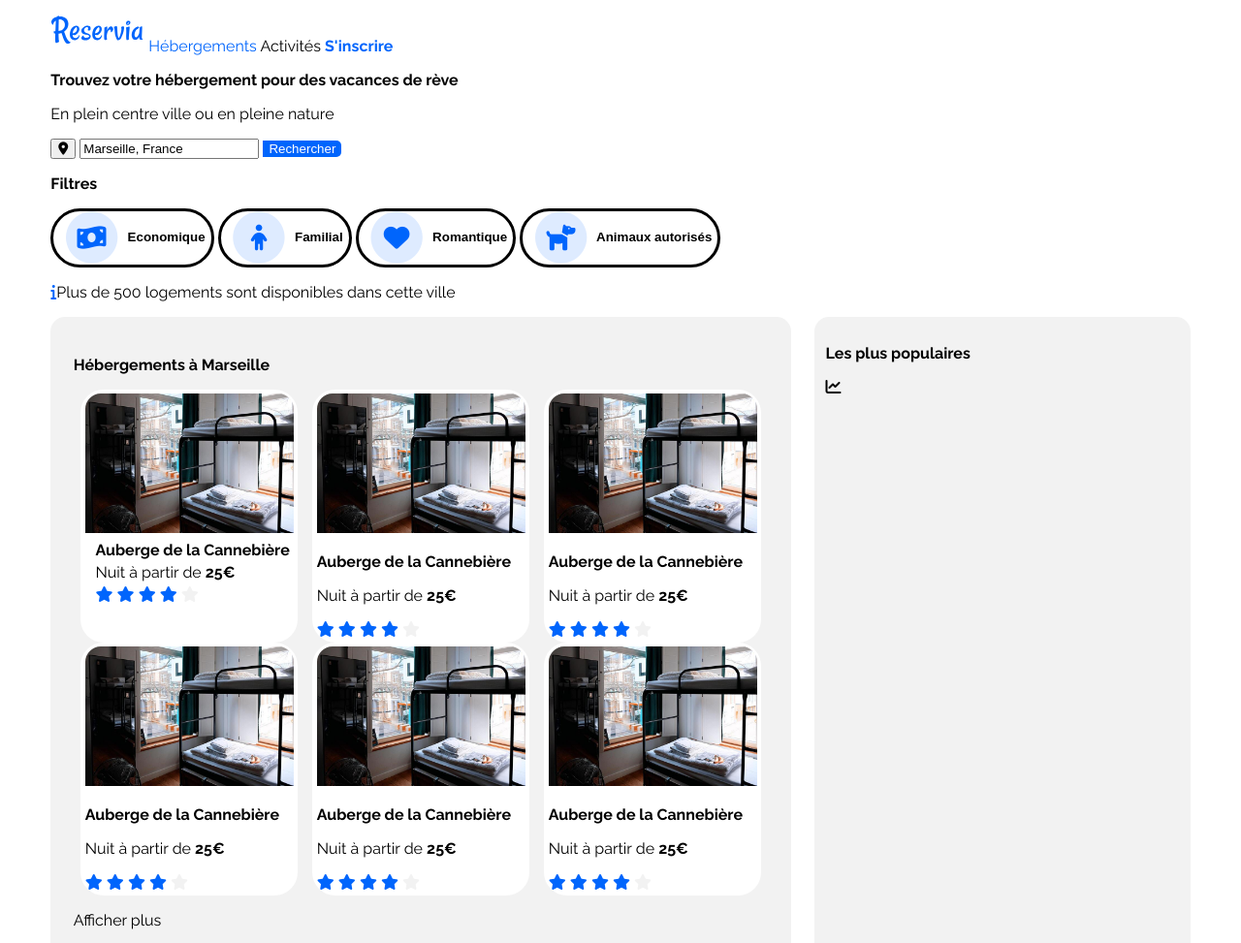
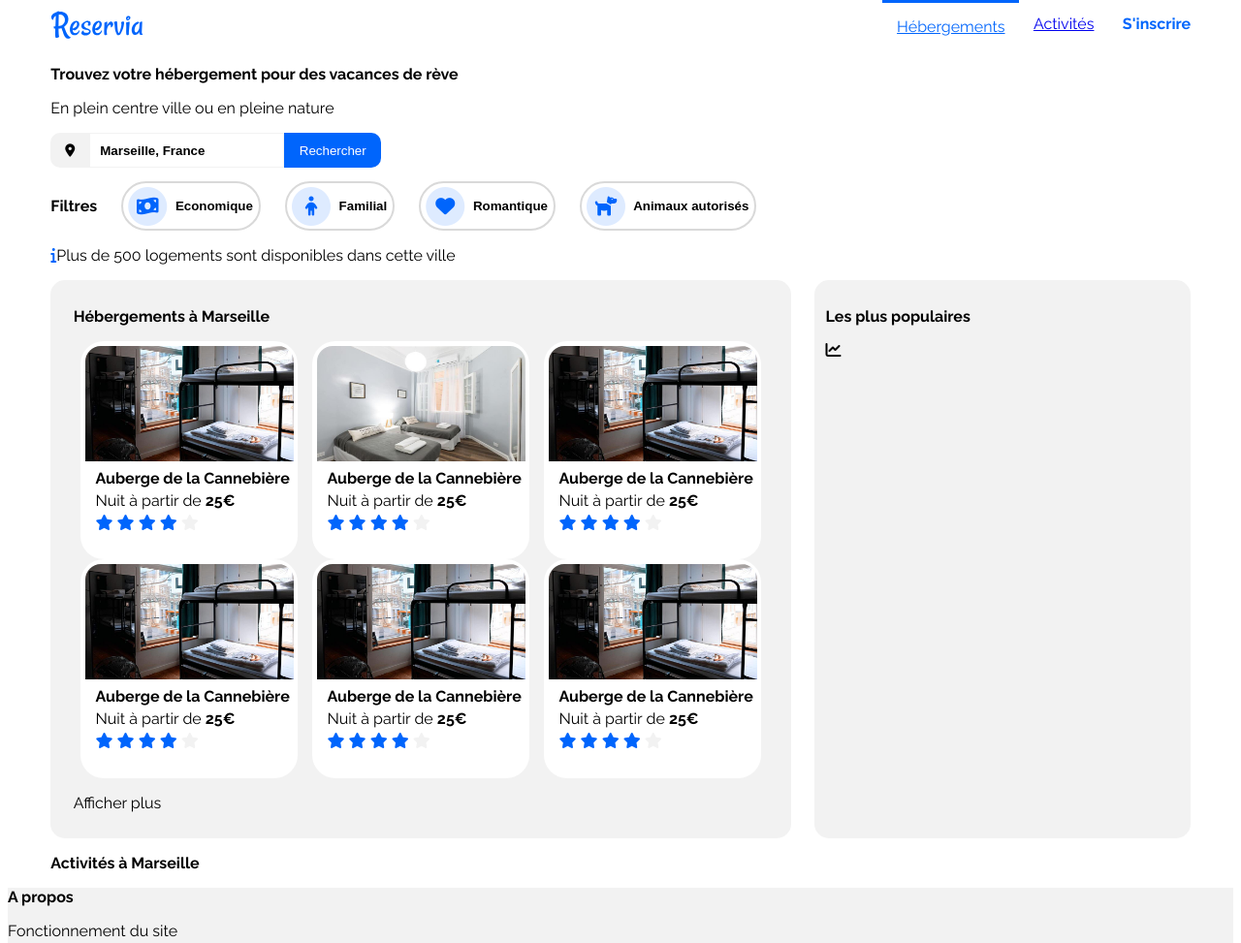
Before and after one commit to YoannAsl/YoannAgesilas_2_01092020, a plain HTML site: page index.html in a window 1280 px wide. Shown: the top 973 px of the page at 97% size. Drawn offline with Linux system fonts and the light colour scheme.

Commit message:
Nav + form + test sur cards

```diff
--- a/index.html
+++ b/index.html
@@ -13,47 +13,49 @@
     <div id="container">
         <header>
             <img src="images/logo/Reservia.svg"></img>
-            <a class="blue">Hébergements</a>
-            <a>Activités</a>
-            <a class="titre blue">S'inscrire</a>
+            <nav>
+                <a id="nav_selected" href="#container2" class="blue">Hébergements</a>
+                <a href="#container4">Activités</a>
+                <a class="titre blue">S'inscrire</a>
+            </nav>
         </header>
 
         <p class="titre">Trouvez votre hébergement pour des vacances de rève</p>
         <p>En plein centre ville ou en pleine nature</p>
 
         <form>
-            <button type="button"><i class="fas fa-map-marker-alt"></i></button>
-            <input type="text" value="Marseille, France">
+            <button id="form_button" type="button"><i class="fas fa-map-marker-alt"></i></button>
+            <input id="form_input" type="text" value="Marseille, France">
             <button type="submit" id="submit_button">Rechercher</button>
         </form>
 
         <!-- class avec font-size pour icones -->
         <!-- tester div avec a au lieu de button -->
-        <div>
+        <div id="filters">
             <p class="titre">Filtres</p>
             <button class="filter_switch">
-                <span class="fa-stack fa-2x" style="margin-left: 0px">
-                    <i class="fas fa-circle fa-stack-2x lightblue" style="margin-left: 0px"></i>
-                    <i class="fas fa-money-bill-wave fa-stack-1x blue" style="margin-left: 0px"></i>
+                <span class="fa-stack">
+                    <i class="fas fa-circle fa-stack-2x lightblue"></i>
+                    <i class="fas fa-money-bill-wave fa-stack-1x blue"></i>
                 </span>
                 Economique
             </button>
             <button class="filter_switch">
-                <span class="fa-stack fa-2x">
+                <span class="fa-stack">
                     <i class="fas fa-circle fa-stack-2x lightblue"></i>
                     <i class="fas fa-child fa-stack-1x blue"></i>
                 </span>
                 Familial
             </button>
             <button class="filter_switch">
-                <span class="fa-stack fa-2x">
+                <span class="fa-stack">
                     <i class="fas fa-circle fa-stack-2x lightblue"></i>
                     <i class="fas fa-heart fa-stack-1x blue"></i>
                 </span>
                 Romantique
             </button>
             <button class="filter_switch">
-                <span class="fa-stack fa-2x">
+                <span class="fa-stack">
                     <i class="fas fa-circle fa-stack-2x lightblue"></i>
                     <i class="fas fa-dog fa-stack-1x blue"></i>
                 </span>
@@ -62,8 +64,7 @@
         </div>
 
         <p><i class="fas fa-info blue"></i>Plus de 500 logements sont disponibles dans cette ville</p>
-<!-- div avec imaghe en background -->
-<!-- changer css en span -->
+<!-- div avec image en background -->
         <div id="container1">
             <div id="container2">
                 <p class="titre">Hébergements à Marseille</p>
@@ -72,7 +73,19 @@
                             <img class="card1_img" src="images/hebergements/4_small/marcus-loke-WQJvWU_HZFo-unsplash.jpg">
                             <div class="card1_text">
                                 <p class="titre">Auberge de la Cannebière</p>
-                                <p>Nuit à partir de <span style="font-weight: bold;">25€</span></p>
+                                <p>Nuit à partir de <span class="price">25€</span></p>
+                                <i class="fas fa-star blue"></i>
+                                <i class="fas fa-star blue"></i>
+                                <i class="fas fa-star blue"></i>
+                                <i class="fas fa-star blue"></i>
+                                <i class="fas fa-star grey"></i>
+                            </div>
+                        </div>
+                        <div class="card1">
+                            <img class="card1_img" src="images\hebergements\4_small\fred-kleber-gTbaxaVLvsg-unsplash.jpg">
+                            <div class="card1_text">
+                                <p class="titre">Auberge de la Cannebière</p>
+                                <p>Nuit à partir de <span class="price">25€</span></p>
                                 <i class="fas fa-star blue"></i>
                                 <i class="fas fa-star blue"></i>
                                 <i class="fas fa-star blue"></i>
@@ -82,9 +95,9 @@
                         </div>
                         <div class="card1">
                             <img class="card1_img" src="images/hebergements/4_small/marcus-loke-WQJvWU_HZFo-unsplash.jpg">
-                            <p class="titre">Auberge de la Cannebière</p>
-                            <p>Nuit à partir de <span style="font-weight: bold;">25€</span></p>
-                            <div>
+                            <div class="card1_text">
+                                <p class="titre">Auberge de la Cannebière</p>
+                                <p>Nuit à partir de <span class="price">25€</span></p>
                                 <i class="fas fa-star blue"></i>
                                 <i class="fas fa-star blue"></i>
                                 <i class="fas fa-star blue"></i>
@@ -94,9 +107,9 @@
                         </div>
                         <div class="card1">
                             <img class="card1_img" src="images/hebergements/4_small/marcus-loke-WQJvWU_HZFo-unsplash.jpg">
-                            <p class="titre">Auberge de la Cannebière</p>
-                            <p>Nuit à partir de <span style="font-weight: bold;">25€</span></p>
-                            <div>
+                            <div class="card1_text">
+                                <p class="titre">Auberge de la Cannebière</p>
+                                <p>Nuit à partir de <span class="price">25€</span></p>
                                 <i class="fas fa-star blue"></i>
                                 <i class="fas fa-star blue"></i>
                                 <i class="fas fa-star blue"></i>
@@ -106,9 +119,9 @@
                         </div>
                         <div class="card1">
                             <img class="card1_img" src="images/hebergements/4_small/marcus-loke-WQJvWU_HZFo-unsplash.jpg">
-                            <p class="titre">Auberge de la Cannebière</p>
-                            <p>Nuit à partir de <span style="font-weight: bold;">25€</span></p>
-                            <div>
+                            <div class="card1_text">
+                                <p class="titre">Auberge de la Cannebière</p>
+                                <p>Nuit à partir de <span class="price">25€</span></p>
                                 <i class="fas fa-star blue"></i>
                                 <i class="fas fa-star blue"></i>
                                 <i class="fas fa-star blue"></i>
@@ -118,9 +131,9 @@
                         </div>
                         <div class="card1">
                             <img class="card1_img" src="images/hebergements/4_small/marcus-loke-WQJvWU_HZFo-unsplash.jpg">
-                            <p class="titre">Auberge de la Cannebière</p>
-                            <p>Nuit à partir de <span style="font-weight: bold;">25€</span></p>
-                            <div>
+                            <div class="card1_text">
+                                <p class="titre">Auberge de la Cannebière</p>
+                                <p>Nuit à partir de <span class="price">25€</span></p>
                                 <i class="fas fa-star blue"></i>
                                 <i class="fas fa-star blue"></i>
                                 <i class="fas fa-star blue"></i>
@@ -128,18 +141,7 @@
                                 <i class="fas fa-star grey"></i>
                             </div>
                         </div>
-                        <div class="card1">
-                            <img class="card1_img" src="images/hebergements/4_small/marcus-loke-WQJvWU_HZFo-unsplash.jpg">
-                            <p class="titre">Auberge de la Cannebière</p>
-                            <p>Nuit à partir de <span style="font-weight: bold;">25€</span></p>
-                            <div>
-                                <i class="fas fa-star blue"></i>
-                                <i class="fas fa-star blue"></i>
-                                <i class="fas fa-star blue"></i>
-                                <i class="fas fa-star blue"></i>
-                                <i class="fas fa-star grey"></i>
-                            </div>
-                        </div>
+
                     </div>
 
                 <p>Afficher plus</p>
@@ -153,7 +155,7 @@
 
         </div>
 
-        <div>
+        <div id="container4">
             <p class="titre">Activités à Marseille</p>
         </div>
     </div>
--- a/styles.css
+++ b/styles.css
@@ -6,6 +6,9 @@
 }
 
 /* tester var avec W3C */
+body {
+    margin-top: 0px;
+}
 
 #container {
     width: 93%;
@@ -13,16 +16,78 @@
     margin-right: auto;
 }
 
+header {
+    display: flex;
+    justify-content: space-between;
+}
+
+nav {
+    display: flex;
+    justify-content: space-between;
+    width: 25%;
+    margin-right: 2%;
+}
+
+nav a {
+    padding: 5%;
+}
+
+#nav_selected {
+    border-top: solid;
+}
+
+form {
+    display: flex;
+}
+
+#form_button {
+    background-color: var(--grey);
+    padding: 0;
+    border: none;
+    height: 36px;
+    width: 40px;
+    border-top-left-radius: 10px;
+    border-bottom-left-radius: 10px;
+}
+
+#form_input {
+    padding-left: 10px;
+    padding-right: 10px;
+    height: 32px;
+    border: solid;
+    border-width: 1px;
+    border-color: var(--grey);
+    font-weight: bold;
+}
+
 #submit_button {
+    height: 36px;
     background-color: var(--blue);
     color: white;
     border: none;
-    border-top-right-radius: 5px;
-    border-bottom-right-radius: 5px;
+    width: 100px;
+    border-top-right-radius: 10px;
+    border-bottom-right-radius: 10px;
+}
+
+#filters {
+    margin-top: 1.2%;
+    display: flex;
 }
 
 .titre {
     font-weight: bold;
+}
+
+.filter_switch {
+    margin-left: 25px;
+    padding-left: 0;
+    font-weight: bold;
+    background-color: white;
+    border-radius: 5em;
+    border: solid;
+    border-width: 2px;
+    border-color: #d9d9d9;
 }
 
 #container1 {
@@ -34,7 +99,7 @@
     width: 61%;
     background-color: var(--grey);
     border-radius: 15px;
-    padding: 2%;
+    padding: 1% 2%;
 }
 
 #cards_container {
@@ -59,6 +124,7 @@
 
 .card1_img {
     width: 100%;
+    height: 55%;
     border-top-left-radius: 1em;
     border-top-right-radius: 1em;
 }
@@ -75,6 +141,19 @@
     color: var(--lightblue);
 }
 
+#test {
+    height: 75%;
+    overflow: hidden;
+}
+
+#test img{
+    margin: 0px -500px -10px 0px;
+}
+
+.price {
+    font-weight: bold;
+}
+
 .card1_text {
     margin-left: 5%;
 }
@@ -84,11 +163,8 @@
     margin-bottom: 2%;
 }
 
-.filter_switch {
-    font-weight: bold;
-    background-color: white;
-    border-radius: 5em;
-    border: solid;
+.fa-stack {
+    font-size: 1.5em;
 }
 
 footer {
```
